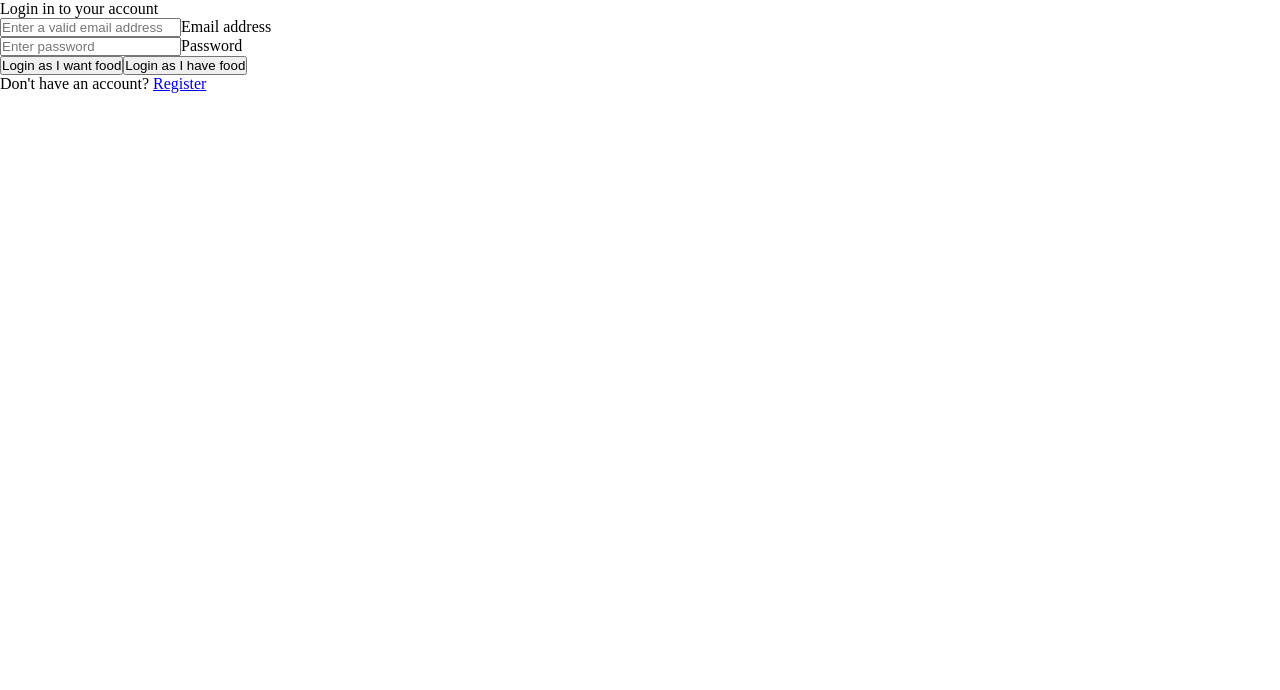
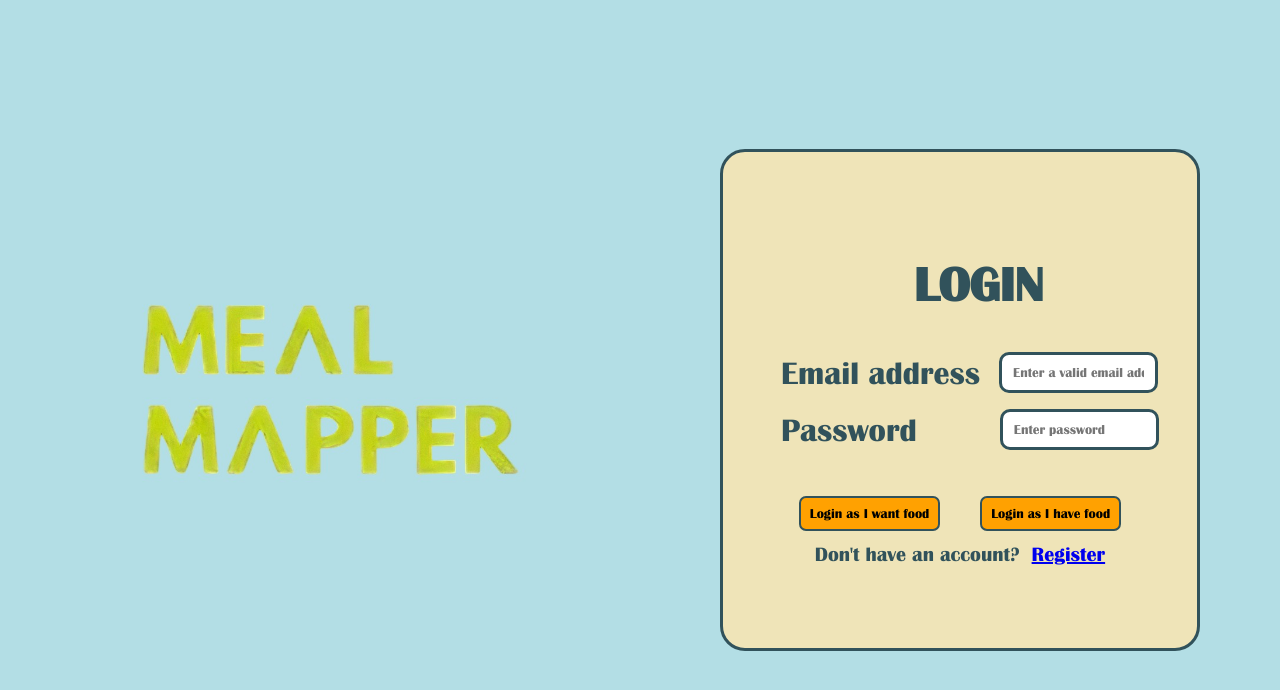
Before and after one commit to AkshatBhatnagar29/acmhack, a React (Create React App) app in the folder frontend/: page /login in a window 1280 px wide. Shown: the top 690 px of the page. Built offline with nearby package versions, Linux system fonts and the light colour scheme.

Commit message:
added login and register page

```diff
--- a/frontend/src/App.css
+++ b/frontend/src/App.css
@@ -1,4 +1,9 @@
 *{
     margin: 0;
     padding: 0;
+    font-family: 'MyCustomFont', sans-serif;
 }
+@font-face {
+    font-family: 'MyCustomFont';
+    src: url('./fonts/britanic.ttf') format('truetype');
+  }
--- a/frontend/src/App.js
+++ b/frontend/src/App.js
@@ -3,7 +3,7 @@ import {
   createBrowserRouter,
   RouterProvider,
 } from "react-router-dom"
-import LandingPage from './components/LandingPage';
+// import LandingPage from './components/LandingPage';
 import LoginPage from './components/LoginPage';
 import RegisterPage from './components/RegisterPage'
 import Home from './components/Home';
@@ -12,7 +12,7 @@ function App() {
   const router  = createBrowserRouter([
     {
       path: "/",
-      element:<LandingPage/>
+      element:<LoginPage/>
     },
     {
       path: "/login",
--- /dev/null
+++ b/frontend/src/components/LoginPage.css
@@ -0,0 +1,103 @@
+ .container{
+    background-color:#B3DEE5;
+    height: 100vh;
+    width: 100vw;
+    display: flex;
+    justify-content: center;
+    align-items: center;
+    font-size: 1.5rem;
+
+}
+.headingLogin{
+    margin: 5px;
+    position: absolute;
+    top: 32vh;
+    left: 71vw;
+}
+.leftSection{
+    height: 100vh;
+    width: 50%;
+    /* background-color: red; */
+    display: flex;
+    justify-content: center;
+    align-items: center;
+}
+.rightSection{
+/* background-color: blue; */
+ height: 100vh;
+ width: 50%;
+ display: flex;
+ justify-content: center;
+    align-items: center;
+
+
+}
+.logo{
+    height: 66%;
+}
+.btn{
+    background-color: #FFA101;
+    /* padding: 1vh; */
+    border: 2px solid #31525B;
+    border-radius: 7px;
+    padding: 9px;
+    margin: 0 20px;
+    cursor: pointer;
+}
+.buttons{
+    display: flex;
+    justify-content: space-around;
+    /* cursor: pointer; */
+}
+.loginBottom{
+    /* display: flex; */
+    /* justify-content: space-around; */
+    position: absolute;
+    top: 20vh;
+}
+.register{
+    display: flex;
+    justify-content: center;
+    align-items: center;
+    font-size: 2.5vh;
+    margin-top: 13px;
+}
+.input{
+    margin: 2vh;
+    display: flex;
+    /* justify-content: space-around; */
+    align-items: center;
+}
+.inputs{
+    display: flex;
+    flex-direction: column;
+    justify-content: center;
+    align-items: center;
+    position: absolute;
+    top: 42vh;
+}
+.enter{
+
+    padding: 11px;
+    border: 3px solid #31525B;
+    border-radius: 10px;
+}
+.formLabel{
+    font-size: 4vh;
+    margin: 0 19px;
+}
+.rightSubSection{
+    display: flex;
+    justify-content: center;
+    background-color: #fae6b1db;
+    height: 62%;
+    width: 74%;
+    border: 3px solid #31525B;
+    border-radius: 25px;
+    align-items: center;
+    color: #31525B;
+}
+.enterSec{
+    position: relative;
+    left: 3.5vw;
+}
--- a/frontend/src/components/LoginPage.js
+++ b/frontend/src/components/LoginPage.js
@@ -3,8 +3,9 @@ import { useState } from "react";
 // import { Axios } from 'axios';
 import axios from 'axios';
 import {useNavigate} from "react-router-dom";
-
-
+import "./LoginPage.css"
+import Logo from './logo.jpg'
+import "../App.css"
 function LoginPage() {
     const [email, setEmail] = useState('');
     const [password, setPassword] = useState('');
@@ -60,27 +61,43 @@ function LoginPage() {
         }
     }
     return (
-        <form>
-            <div>
-                <p>Login in to your account</p>
+        <div className="container">
+            <div className="leftSection">
+            <img src={Logo} alt='error' className='logo'></img>
+            </div>
+            <div className="rightSection">
+            <div className="rightSubSection">
+
+
+            <div className='headingLogin'>
+                <h1>LOGIN</h1>
             </div>
 
-            <div>
-                <input type="email" value={email} onChange={(e) => setEmail(e.target.value)} id="form3Example3" className="form-control form-control-lg" placeholder="Enter a valid email address" />
-                <label className="form-label" htmlFor="form3Example3">Email address</label>
+        <form className='inputs'>
+            <div className="mail">
+
+            <div className='input'>
+                <label className="formLabel" htmlFor="form3Example3">Email address</label>
+                <input type="email" value={email} onChange={(e) => setEmail(e.target.value)} id="form3Example3" className="enter" placeholder="Enter a valid email address" />
             </div>
 
-            <div>
-                <input type="password" value={password} onChange={(e) => setPassword(e.target.value)} id="form3Example4" className="form-control form-control-lg" placeholder="Enter password" />
-                <label className="form-label" htmlFor="form3Example4">Password</label>
+            <div className='input'>
+                <label className="formLabel" htmlFor="form3Example4">Password</label>
+                <input type="password" value={password} onChange={(e) => setPassword(e.target.value)} id="form3Example4" className="enter enterSec" placeholder="Enter password" />
+            </div>
             </div>
 
-            <div >
-                <button type="button" className="btn btn-primary btn-lg" onClick={logInUser1} >Login as I want food</button>
-                <button type="button" className="btn btn-primary btn-lg" onClick={logInUser2} >Login as I have food</button>
-                <p>Don't have an account? <a href="/register" className="link-danger">Register</a></p>
+            <div className='loginBottom'>
+                <div className="buttons">
+                <button type="button" className="btn" onClick={logInUser1} >Login as I want food</button>
+                <button type="button" className="btn" onClick={logInUser2} >Login as I have food</button>
+                </div>
+                <p className='register'>Don't have an account? &nbsp; <a href="/register" className="link-danger">Register</a></p>
             </div>
         </form>
+        </div>
+            </div>
+        </div>
     )
 }
 
--- /dev/null
+++ b/frontend/src/components/RegisterPage.css
@@ -0,0 +1,104 @@
+.container{
+    background-color:#B3DEE5;
+    height: 100vh;
+    width: 100vw;
+    display: flex;
+    justify-content: center;
+    align-items: center;
+    font-size: 1.5rem;
+
+}
+.heading{
+    margin: 5px;
+    position: absolute;
+    top: 32vh;
+    left: 61vw;
+}
+.leftSection{
+    height: 100vh;
+    width: 50%;
+    /* background-color: red; */
+    display: flex;
+    justify-content: center;
+    align-items: center;
+}
+.rightSection{
+/* background-color: blue; */
+ height: 100vh;
+ width: 50%;
+ display: flex;
+ justify-content: center;
+    align-items: center;
+
+
+}
+.logo{
+    height: 66%;
+}
+.btn{
+    background-color: #FFA101;
+    /* padding: 1vh; */
+    border: 2px solid #31525B;
+    border-radius: 7px;
+    padding: 9px;
+    margin: 0 20px;
+    cursor: pointer;
+}
+.buttonsRegister{
+    display: flex;
+    justify-content: space-around;
+    flex-direction: column;
+    /* cursor: pointer; */
+}
+.loginBottom{
+    /* display: flex; */
+    /* justify-content: space-around; */
+    position: absolute;
+    top: 20vh;
+}
+.register{
+    display: flex;
+    justify-content: center;
+    align-items: center;
+    font-size: 2.5vh;
+    margin-top: 13px;
+}
+.input{
+    margin: 2vh;
+    display: flex;
+    /* justify-content: space-around; */
+    align-items: center;
+}
+.inputs{
+    display: flex;
+    flex-direction: column;
+    justify-content: center;
+    align-items: center;
+    position: absolute;
+    top: 42vh;
+}
+.enter{
+
+    padding: 11px;
+    border: 3px solid #31525B;
+    border-radius: 10px;
+}
+.formLabel{
+    font-size: 4vh;
+    margin: 0 19px;
+}
+.rightSubSection{
+    display: flex;
+    justify-content: center;
+    background-color: #fae6b1db;
+    height: 62%;
+    width: 74%;
+    border: 3px solid #31525B;
+    border-radius: 25px;
+    align-items: center;
+    color: #31525B;
+}
+.enterSec{
+    position: relative;
+    left: 8vh;
+}
--- a/frontend/src/components/RegisterPage.js
+++ b/frontend/src/components/RegisterPage.js
@@ -1,6 +1,8 @@
 import React, { useState } from 'react'
 import axios from 'axios';
 import {useNavigate} from "react-router-dom";
+import Logo from './logo.jpg'
+import "./RegisterPage.css"
 
 function RegisterPage() {
     const [email, setEmail] = useState('');
@@ -25,32 +27,40 @@ function RegisterPage() {
     };
     return (
         <>
-            <div >
-                <p >Create Your Account</p>
+            <div className="container">
+            <div className="leftSection">
+            <img src={Logo} alt='error' className='logo'></img>
             </div>
-            <form>
-                <div >
-                    <input type="email" value={email} onChange={(e) => setEmail(e.target.value)} id="form3Example3" placeholder="Enter a valid email address" />
-                    <label className="form-label" htmlFor="form3Example3">Email address</label>
+            <div className="rightSection">
+            <div className="rightSubSection">
+
+            <div className='heading' >
+                <h1>Create Your Account</h1>
+            </div>
+            <form className='inputs'>
+                <div className="mail">
+                <div className='input'>
+                    <label className="formLabel" htmlFor="form3Example3">Email address</label>
+                    <input type="email" className="enter"value={email} onChange={(e) => setEmail(e.target.value)} id="form3Example3" placeholder="Enter a valid email address" />
                 </div>
-                <div >
-                    <input type="password" value={password} onChange={(e) => setPassword(e.target.value)} id="form3Example4" placeholder="Enter password" />
-                    <label className="form-label" htmlFor="form3Example4">Password</label>
+                <div className='input' >
+                    <label className="formLabel" htmlFor="form3Example4">Password</label>
+                    <input type="password" className="enter enterSec" value={password} onChange={(e) => setPassword(e.target.value)} id="form3Example4" placeholder="Enter password" />
                   </div>
-                  <div >
-                    <div >
-                      <input type="checkbox" value="" id="form2Example3" />
-                      <label htmlFor="form2Example3">
-                        Remember me
-                      </label>
-                    </div>
-                    <a href="#!" className="text-body">Forgot password?</a>
                   </div>
-                  <div >
-                    <button type="button" className="btn btn-primary btn-lg" onClick={() => registerUser()} >Sign Up</button>
-                    <p >Login to your account <a href="/login" >Login</a></p>
+                  <div className="loginBottom">
+
+                    {/* <a href="#!" className="text-body">Forgot password?</a> */}
+
+                  <div className='buttonsRegister'>
+                    <button type="button" className="btn" onClick={() => registerUser()} >Sign Up</button>
+                    <p className='register'>Already have an account &nbsp;<a href="/login" >Login</a></p>
+                  </div>
                   </div>
             </form>
+            </div>
+            </div>
+            </div>
         </>
     )
 }
```
Also changed, not shown: frontend/src/components/logo.jpg (added), frontend/src/fonts/britanic.ttf (added).
